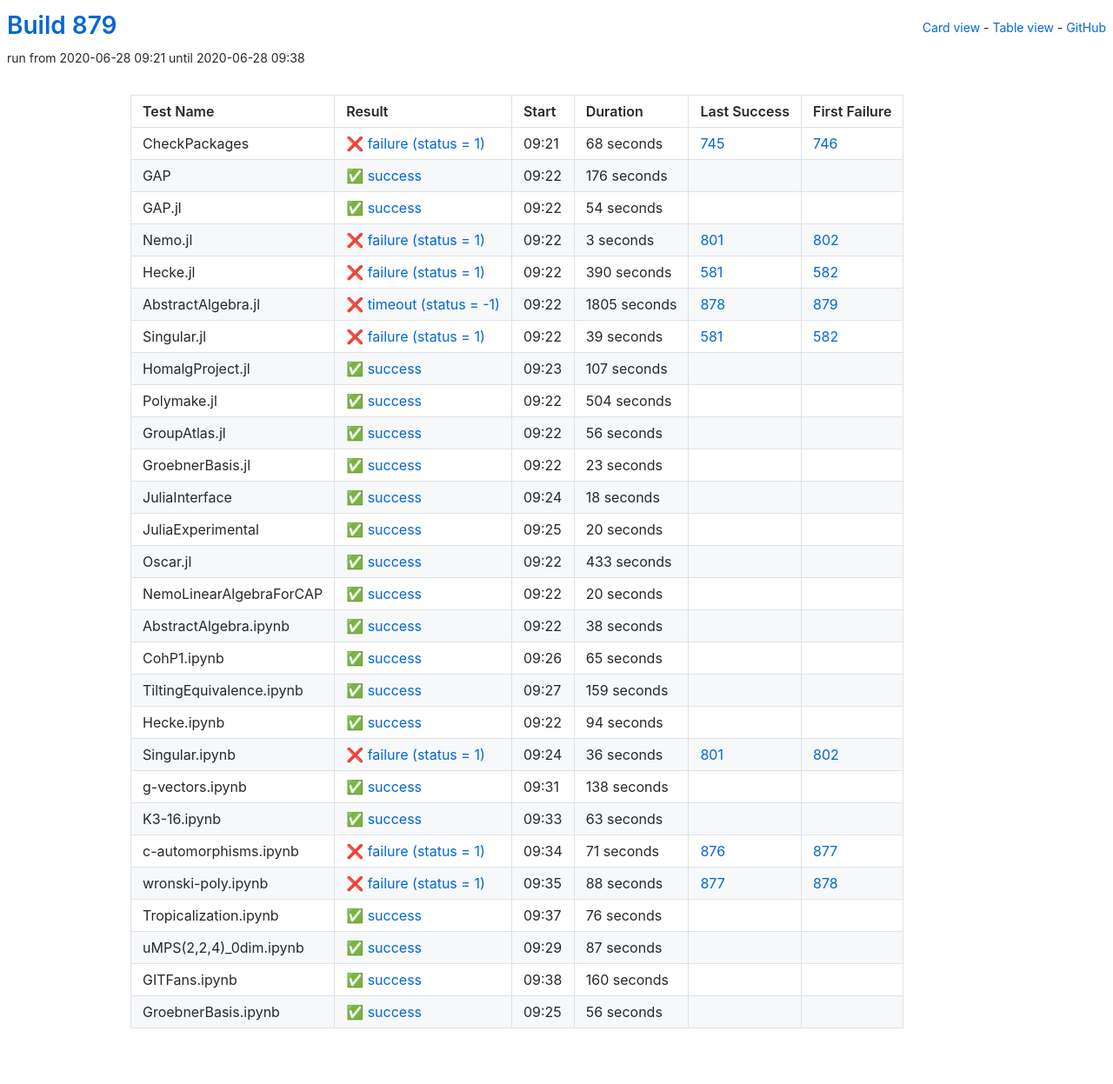
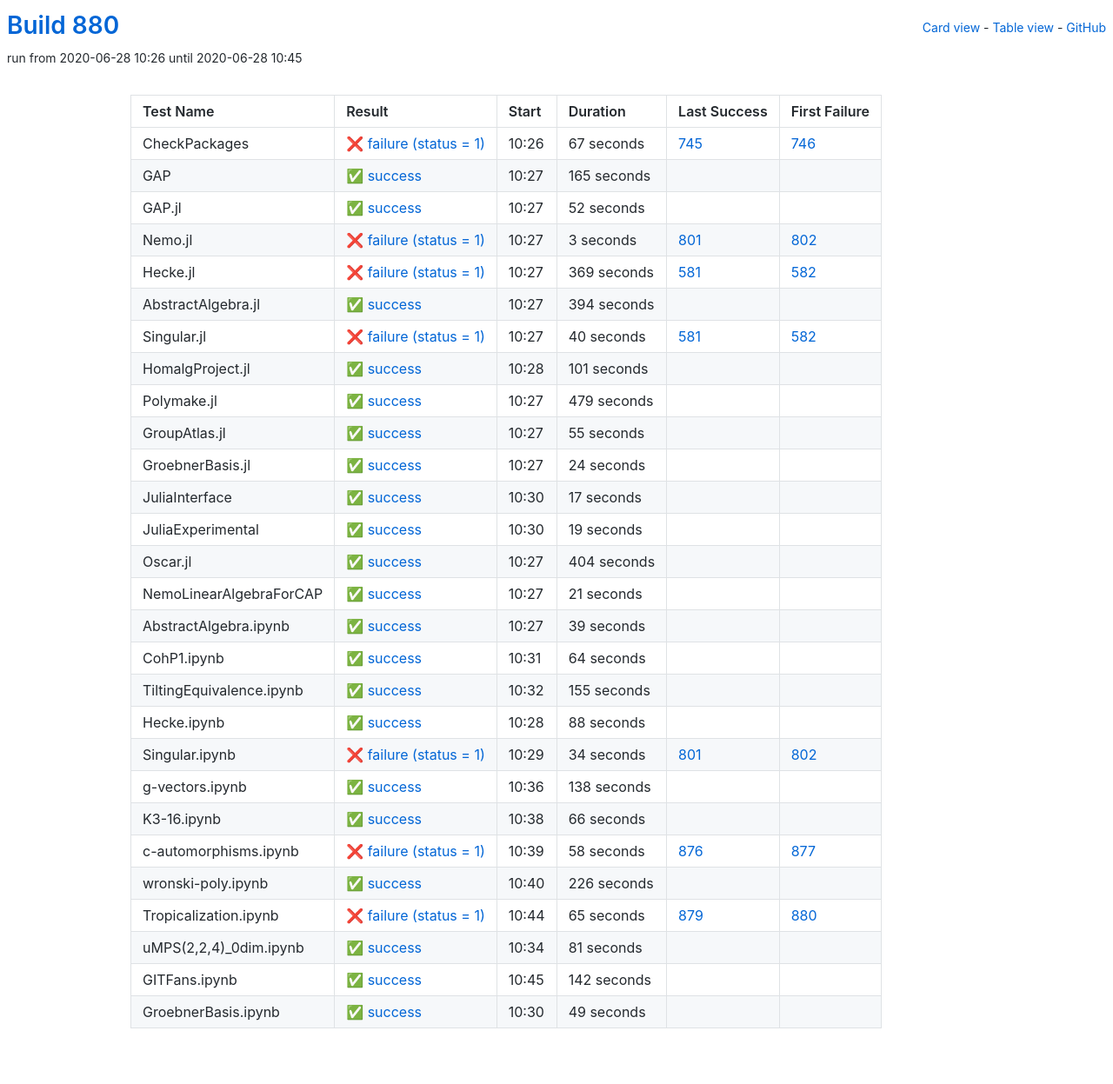
Before and after one commit to oscar-system/oscar-ci-status-1.4, a Jekyll site: the page built from table.html, in a window 1280 px wide. Shown: the whole page at 87% size. Built offline with Jekyll 4.4.1, drawn with Linux system fonts in a browser that asks for light colours.

Commit message:
Build #880

```diff
--- a/_data/ci.yml
+++ b/_data/ci.yml
@@ -1,6 +1,6 @@
 ---
-build: 879
-build_url: https://oscarci.mathematik.uni-kl.de/job/oscar-julia-1.4/879/
+build: 880
+build_url: https://oscarci.mathematik.uni-kl.de/job/oscar-julia-1.4/880/
 job: oscar-julia-1.4
 organization: oscar-system
 repo: oscar-ci-status-1.4
@@ -8,44 +8,44 @@ repourl: https://github.com/oscar-system/oscar-ci-status-1.4
 tests:
 - name: CheckPackages
   id: checkpackages
-  log: https://oscarci.mathematik.uni-kl.de/job/oscar-julia-1.4/879/artifact/logs/build-879/CheckPackages.log
-  start: 2020-06-28 09:21
+  log: https://oscarci.mathematik.uni-kl.de/job/oscar-julia-1.4/880/artifact/logs/build-880/CheckPackages.log
+  start: 2020-06-28 10:26
   success: false
   exitcode: 1
   status: failure
-  duration: 68
+  duration: 67
   last_success: 745
   last_success_url: https://oscarci.mathematik.uni-kl.de/job/oscar-julia-1.4/745/
   first_failure: 746
   first_failure_url: https://oscarci.mathematik.uni-kl.de/job/oscar-julia-1.4/746/
 - name: GAP
   id: gap
-  log: https://oscarci.mathematik.uni-kl.de/job/oscar-julia-1.4/879/artifact/logs/build-879/GAP.log
-  start: 2020-06-28 09:22
+  log: https://oscarci.mathematik.uni-kl.de/job/oscar-julia-1.4/880/artifact/logs/build-880/GAP.log
+  start: 2020-06-28 10:27
   success: true
   exitcode: 0
   status: success
-  duration: 176
+  duration: 165
   last_success: false
   last_success_url:
   first_failure: false
   first_failure_url:
 - name: GAP.jl
   id: gap-jl
-  log: https://oscarci.mathematik.uni-kl.de/job/oscar-julia-1.4/879/artifact/logs/build-879/GAP.jl.log
-  start: 2020-06-28 09:22
+  log: https://oscarci.mathematik.uni-kl.de/job/oscar-julia-1.4/880/artifact/logs/build-880/GAP.jl.log
+  start: 2020-06-28 10:27
   success: true
   exitcode: 0
   status: success
-  duration: 54
+  duration: 52
   last_success: false
   last_success_url:
   first_failure: false
   first_failure_url:
 - name: Nemo.jl
   id: nemo-jl
-  log: https://oscarci.mathematik.uni-kl.de/job/oscar-julia-1.4/879/artifact/logs/build-879/Nemo.jl.log
-  start: 2020-06-28 09:22
+  log: https://oscarci.mathematik.uni-kl.de/job/oscar-julia-1.4/880/artifact/logs/build-880/Nemo.jl.log
+  start: 2020-06-28 10:27
   success: false
   exitcode: 1
   status: failure
@@ -56,200 +56,200 @@ tests:
   first_failure_url: https://oscarci.mathematik.uni-kl.de/job/oscar-julia-1.4/802/
 - name: Hecke.jl
   id: hecke-jl
-  log: https://oscarci.mathematik.uni-kl.de/job/oscar-julia-1.4/879/artifact/logs/build-879/Hecke.jl.log
-  start: 2020-06-28 09:22
+  log: https://oscarci.mathematik.uni-kl.de/job/oscar-julia-1.4/880/artifact/logs/build-880/Hecke.jl.log
+  start: 2020-06-28 10:27
   success: false
   exitcode: 1
   status: failure
-  duration: 390
+  duration: 369
   last_success: 581
   last_success_url: https://oscarci.mathematik.uni-kl.de/job/oscar-julia-1.4/581/
   first_failure: 582
   first_failure_url: https://oscarci.mathematik.uni-kl.de/job/oscar-julia-1.4/582/
 - name: AbstractAlgebra.jl
   id: abstractalgebra-jl
-  log: https://oscarci.mathematik.uni-kl.de/job/oscar-julia-1.4/879/artifact/logs/build-879/AbstractAlgebra.jl.log
-  start: 2020-06-28 09:22
-  success: false
-  exitcode: -1
-  status: timeout
-  duration: 1805
-  last_success: 878
-  last_success_url: https://oscarci.mathematik.uni-kl.de/job/oscar-julia-1.4/878/
-  first_failure: 879
-  first_failure_url: https://oscarci.mathematik.uni-kl.de/job/oscar-julia-1.4/879/
+  log: https://oscarci.mathematik.uni-kl.de/job/oscar-julia-1.4/880/artifact/logs/build-880/AbstractAlgebra.jl.log
+  start: 2020-06-28 10:27
+  success: true
+  exitcode: 0
+  status: success
+  duration: 394
+  last_success: false
+  last_success_url:
+  first_failure: false
+  first_failure_url:
 - name: Singular.jl
   id: singular-jl
-  log: https://oscarci.mathematik.uni-kl.de/job/oscar-julia-1.4/879/artifact/logs/build-879/Singular.jl.log
-  start: 2020-06-28 09:22
+  log: https://oscarci.mathematik.uni-kl.de/job/oscar-julia-1.4/880/artifact/logs/build-880/Singular.jl.log
+  start: 2020-06-28 10:27
   success: false
   exitcode: 1
   status: failure
-  duration: 39
+  duration: 40
   last_success: 581
   last_success_url: https://oscarci.mathematik.uni-kl.de/job/oscar-julia-1.4/581/
   first_failure: 582
   first_failure_url: https://oscarci.mathematik.uni-kl.de/job/oscar-julia-1.4/582/
 - name: HomalgProject.jl
   id: homalgproject-jl
-  log: https://oscarci.mathematik.uni-kl.de/job/oscar-julia-1.4/879/artifact/logs/build-879/HomalgProject.jl.log
-  start: 2020-06-28 09:23
+  log: https://oscarci.mathematik.uni-kl.de/job/oscar-julia-1.4/880/artifact/logs/build-880/HomalgProject.jl.log
+  start: 2020-06-28 10:28
   success: true
   exitcode: 0
   status: success
-  duration: 107
+  duration: 101
   last_success: false
   last_success_url:
   first_failure: false
   first_failure_url:
 - name: Polymake.jl
   id: polymake-jl
-  log: https://oscarci.mathematik.uni-kl.de/job/oscar-julia-1.4/879/artifact/logs/build-879/Polymake.jl.log
-  start: 2020-06-28 09:22
+  log: https://oscarci.mathematik.uni-kl.de/job/oscar-julia-1.4/880/artifact/logs/build-880/Polymake.jl.log
+  start: 2020-06-28 10:27
   success: true
   exitcode: 0
   status: success
-  duration: 504
+  duration: 479
   last_success: false
   last_success_url:
   first_failure: false
   first_failure_url:
 - name: GroupAtlas.jl
   id: groupatlas-jl
-  log: https://oscarci.mathematik.uni-kl.de/job/oscar-julia-1.4/879/artifact/logs/build-879/GroupAtlas.jl.log
-  start: 2020-06-28 09:22
+  log: https://oscarci.mathematik.uni-kl.de/job/oscar-julia-1.4/880/artifact/logs/build-880/GroupAtlas.jl.log
+  start: 2020-06-28 10:27
   success: true
   exitcode: 0
   status: success
-  duration: 56
+  duration: 55
   last_success: false
   last_success_url:
   first_failure: false
   first_failure_url:
 - name: GroebnerBasis.jl
   id: groebnerbasis-jl
-  log: https://oscarci.mathematik.uni-kl.de/job/oscar-julia-1.4/879/artifact/logs/build-879/GroebnerBasis.jl.log
-  start: 2020-06-28 09:22
+  log: https://oscarci.mathematik.uni-kl.de/job/oscar-julia-1.4/880/artifact/logs/build-880/GroebnerBasis.jl.log
+  start: 2020-06-28 10:27
   success: true
   exitcode: 0
   status: success
-  duration: 23
+  duration: 24
   last_success: false
   last_success_url:
   first_failure: false
   first_failure_url:
 - name: JuliaInterface
   id: juliainterface
-  log: https://oscarci.mathematik.uni-kl.de/job/oscar-julia-1.4/879/artifact/logs/build-879/JuliaInterface.log
-  start: 2020-06-28 09:24
+  log: https://oscarci.mathematik.uni-kl.de/job/oscar-julia-1.4/880/artifact/logs/build-880/JuliaInterface.log
+  start: 2020-06-28 10:30
   success: true
   exitcode: 0
   status: success
-  duration: 18
+  duration: 17
   last_success: false
   last_success_url:
   first_failure: false
   first_failure_url:
 - name: JuliaExperimental
   id: juliaexperimental
-  log: https://oscarci.mathematik.uni-kl.de/job/oscar-julia-1.4/879/artifact/logs/build-879/JuliaExperimental.log
-  start: 2020-06-28 09:25
+  log: https://oscarci.mathematik.uni-kl.de/job/oscar-julia-1.4/880/artifact/logs/build-880/JuliaExperimental.log
+  start: 2020-06-28 10:30
   success: true
   exitcode: 0
   status: success
-  duration: 20
+  duration: 19
   last_success: false
   last_success_url:
   first_failure: false
   first_failure_url:
 - name: Oscar.jl
   id: oscar-jl
-  log: https://oscarci.mathematik.uni-kl.de/job/oscar-julia-1.4/879/artifact/logs/build-879/Oscar.jl.log
-  start: 2020-06-28 09:22
+  log: https://oscarci.mathematik.uni-kl.de/job/oscar-julia-1.4/880/artifact/logs/build-880/Oscar.jl.log
+  start: 2020-06-28 10:27
   success: true
   exitcode: 0
   status: success
-  duration: 433
+  duration: 404
   last_success: false
   last_success_url:
   first_failure: false
   first_failure_url:
 - name: NemoLinearAlgebraForCAP
   id: nemolinearalgebraforcap
-  log: https://oscarci.mathematik.uni-kl.de/job/oscar-julia-1.4/879/artifact/logs/build-879/NemoLinearAlgebraForCAP.log
-  start: 2020-06-28 09:22
+  log: https://oscarci.mathematik.uni-kl.de/job/oscar-julia-1.4/880/artifact/logs/build-880/NemoLinearAlgebraForCAP.log
+  start: 2020-06-28 10:27
   success: true
   exitcode: 0
   status: success
-  duration: 20
+  duration: 21
   last_success: false
   last_success_url:
   first_failure: false
   first_failure_url:
 - name: AbstractAlgebra.ipynb
   id: abstractalgebra-ipynb
-  log: https://oscarci.mathematik.uni-kl.de/job/oscar-julia-1.4/879/artifact/logs/build-879/AbstractAlgebra.ipynb.log
-  start: 2020-06-28 09:22
+  log: https://oscarci.mathematik.uni-kl.de/job/oscar-julia-1.4/880/artifact/logs/build-880/AbstractAlgebra.ipynb.log
+  start: 2020-06-28 10:27
   success: true
   exitcode: 0
   status: success
-  duration: 38
+  duration: 39
   last_success: false
   last_success_url:
   first_failure: false
   first_failure_url:
 - name: CohP1.ipynb
   id: cohp1-ipynb
-  log: https://oscarci.mathematik.uni-kl.de/job/oscar-julia-1.4/879/artifact/logs/build-879/CohP1.ipynb.log
-  start: 2020-06-28 09:26
+  log: https://oscarci.mathematik.uni-kl.de/job/oscar-julia-1.4/880/artifact/logs/build-880/CohP1.ipynb.log
+  start: 2020-06-28 10:31
   success: true
   exitcode: 0
   status: success
-  duration: 65
+  duration: 64
   last_success: false
   last_success_url:
   first_failure: false
   first_failure_url:
 - name: TiltingEquivalence.ipynb
   id: tiltingequivalence-ipynb
-  log: https://oscarci.mathematik.uni-kl.de/job/oscar-julia-1.4/879/artifact/logs/build-879/TiltingEquivalence.ipynb.log
-  start: 2020-06-28 09:27
+  log: https://oscarci.mathematik.uni-kl.de/job/oscar-julia-1.4/880/artifact/logs/build-880/TiltingEquivalence.ipynb.log
+  start: 2020-06-28 10:32
   success: true
   exitcode: 0
   status: success
-  duration: 159
+  duration: 155
   last_success: false
   last_success_url:
   first_failure: false
   first_failure_url:
 - name: Hecke.ipynb
   id: hecke-ipynb
-  log: https://oscarci.mathematik.uni-kl.de/job/oscar-julia-1.4/879/artifact/logs/build-879/Hecke.ipynb.log
-  start: 2020-06-28 09:22
+  log: https://oscarci.mathematik.uni-kl.de/job/oscar-julia-1.4/880/artifact/logs/build-880/Hecke.ipynb.log
+  start: 2020-06-28 10:28
   success: true
   exitcode: 0
   status: success
-  duration: 94
+  duration: 88
   last_success: false
   last_success_url:
   first_failure: false
   first_failure_url:
 - name: Singular.ipynb
   id: singular-ipynb
-  log: https://oscarci.mathematik.uni-kl.de/job/oscar-julia-1.4/879/artifact/logs/build-879/Singular.ipynb.log
-  start: 2020-06-28 09:24
+  log: https://oscarci.mathematik.uni-kl.de/job/oscar-julia-1.4/880/artifact/logs/build-880/Singular.ipynb.log
+  start: 2020-06-28 10:29
   success: false
   exitcode: 1
   status: failure
-  duration: 36
+  duration: 34
   last_success: 801
   last_success_url: https://oscarci.mathematik.uni-kl.de/job/oscar-julia-1.4/801/
   first_failure: 802
   first_failure_url: https://oscarci.mathematik.uni-kl.de/job/oscar-julia-1.4/802/
 - name: g-vectors.ipynb
   id: g-vectors-ipynb
-  log: https://oscarci.mathematik.uni-kl.de/job/oscar-julia-1.4/879/artifact/logs/build-879/g-vectors.ipynb.log
-  start: 2020-06-28 09:31
+  log: https://oscarci.mathematik.uni-kl.de/job/oscar-julia-1.4/880/artifact/logs/build-880/g-vectors.ipynb.log
+  start: 2020-06-28 10:36
   success: true
   exitcode: 0
   status: success
@@ -260,84 +260,84 @@ tests:
   first_failure_url:
 - name: K3-16.ipynb
   id: k3-16-ipynb
-  log: https://oscarci.mathematik.uni-kl.de/job/oscar-julia-1.4/879/artifact/logs/build-879/K3-16.ipynb.log
-  start: 2020-06-28 09:33
+  log: https://oscarci.mathematik.uni-kl.de/job/oscar-julia-1.4/880/artifact/logs/build-880/K3-16.ipynb.log
+  start: 2020-06-28 10:38
   success: true
   exitcode: 0
   status: success
-  duration: 63
+  duration: 66
   last_success: false
   last_success_url:
   first_failure: false
   first_failure_url:
 - name: c-automorphisms.ipynb
   id: c-automorphisms-ipynb
-  log: https://oscarci.mathematik.uni-kl.de/job/oscar-julia-1.4/879/artifact/logs/build-879/c-automorphisms.ipynb.log
-  start: 2020-06-28 09:34
+  log: https://oscarci.mathematik.uni-kl.de/job/oscar-julia-1.4/880/artifact/logs/build-880/c-automorphisms.ipynb.log
+  start: 2020-06-28 10:39
   success: false
   exitcode: 1
   status: failure
-  duration: 71
+  duration: 58
   last_success: 876
   last_success_url: https://oscarci.mathematik.uni-kl.de/job/oscar-julia-1.4/876/
   first_failure: 877
   first_failure_url: https://oscarci.mathematik.uni-kl.de/job/oscar-julia-1.4/877/
 - name: wronski-poly.ipynb
   id: wronski-poly-ipynb
-  log: https://oscarci.mathematik.uni-kl.de/job/oscar-julia-1.4/879/artifact/logs/build-879/wronski-poly.ipynb.log
-  start: 2020-06-28 09:35
-  success: false
-  exitcode: 1
-  status: failure
-  duration: 88
-  last_success: 877
-  last_success_url: https://oscarci.mathematik.uni-kl.de/job/oscar-julia-1.4/877/
-  first_failure: 878
-  first_failure_url: https://oscarci.mathematik.uni-kl.de/job/oscar-julia-1.4/878/
-- name: Tropicalization.ipynb
-  id: tropicalization-ipynb
-  log: https://oscarci.mathematik.uni-kl.de/job/oscar-julia-1.4/879/artifact/logs/build-879/Tropicalization.ipynb.log
-  start: 2020-06-28 09:37
+  log: https://oscarci.mathematik.uni-kl.de/job/oscar-julia-1.4/880/artifact/logs/build-880/wronski-poly.ipynb.log
+  start: 2020-06-28 10:40
   success: true
   exitcode: 0
   status: success
-  duration: 76
+  duration: 226
   last_success: false
   last_success_url:
   first_failure: false
   first_failure_url:
+- name: Tropicalization.ipynb
+  id: tropicalization-ipynb
+  log: https://oscarci.mathematik.uni-kl.de/job/oscar-julia-1.4/880/artifact/logs/build-880/Tropicalization.ipynb.log
+  start: 2020-06-28 10:44
+  success: false
+  exitcode: 1
+  status: failure
+  duration: 65
+  last_success: 879
+  last_success_url: https://oscarci.mathematik.uni-kl.de/job/oscar-julia-1.4/879/
+  first_failure: 880
+  first_failure_url: https://oscarci.mathematik.uni-kl.de/job/oscar-julia-1.4/880/
 - name: uMPS(2,2,4)_0dim.ipynb
   id: umps-2-2-4-0dim-ipynb
-  log: https://oscarci.mathematik.uni-kl.de/job/oscar-julia-1.4/879/artifact/logs/build-879/uMPS-2-2-4-_0dim.ipynb.log
-  start: 2020-06-28 09:29
+  log: https://oscarci.mathematik.uni-kl.de/job/oscar-julia-1.4/880/artifact/logs/build-880/uMPS-2-2-4-_0dim.ipynb.log
+  start: 2020-06-28 10:34
   success: true
   exitcode: 0
   status: success
-  duration: 87
+  duration: 81
   last_success: false
   last_success_url:
   first_failure: false
   first_failure_url:
 - name: GITFans.ipynb
   id: gitfans-ipynb
-  log: https://oscarci.mathematik.uni-kl.de/job/oscar-julia-1.4/879/artifact/logs/build-879/GITFans.ipynb.log
-  start: 2020-06-28 09:38
+  log: https://oscarci.mathematik.uni-kl.de/job/oscar-julia-1.4/880/artifact/logs/build-880/GITFans.ipynb.log
+  start: 2020-06-28 10:45
   success: true
   exitcode: 0
   status: success
-  duration: 160
+  duration: 142
   last_success: false
   last_success_url:
   first_failure: false
   first_failure_url:
 - name: GroebnerBasis.ipynb
   id: groebnerbasis-ipynb
-  log: https://oscarci.mathematik.uni-kl.de/job/oscar-julia-1.4/879/artifact/logs/build-879/GroebnerBasis.ipynb.log
-  start: 2020-06-28 09:25
+  log: https://oscarci.mathematik.uni-kl.de/job/oscar-julia-1.4/880/artifact/logs/build-880/GroebnerBasis.ipynb.log
+  start: 2020-06-28 10:30
   success: true
   exitcode: 0
   status: success
-  duration: 56
+  duration: 49
   last_success: false
   last_success_url:
   first_failure: false
```
Also changed, not shown: README.md.
